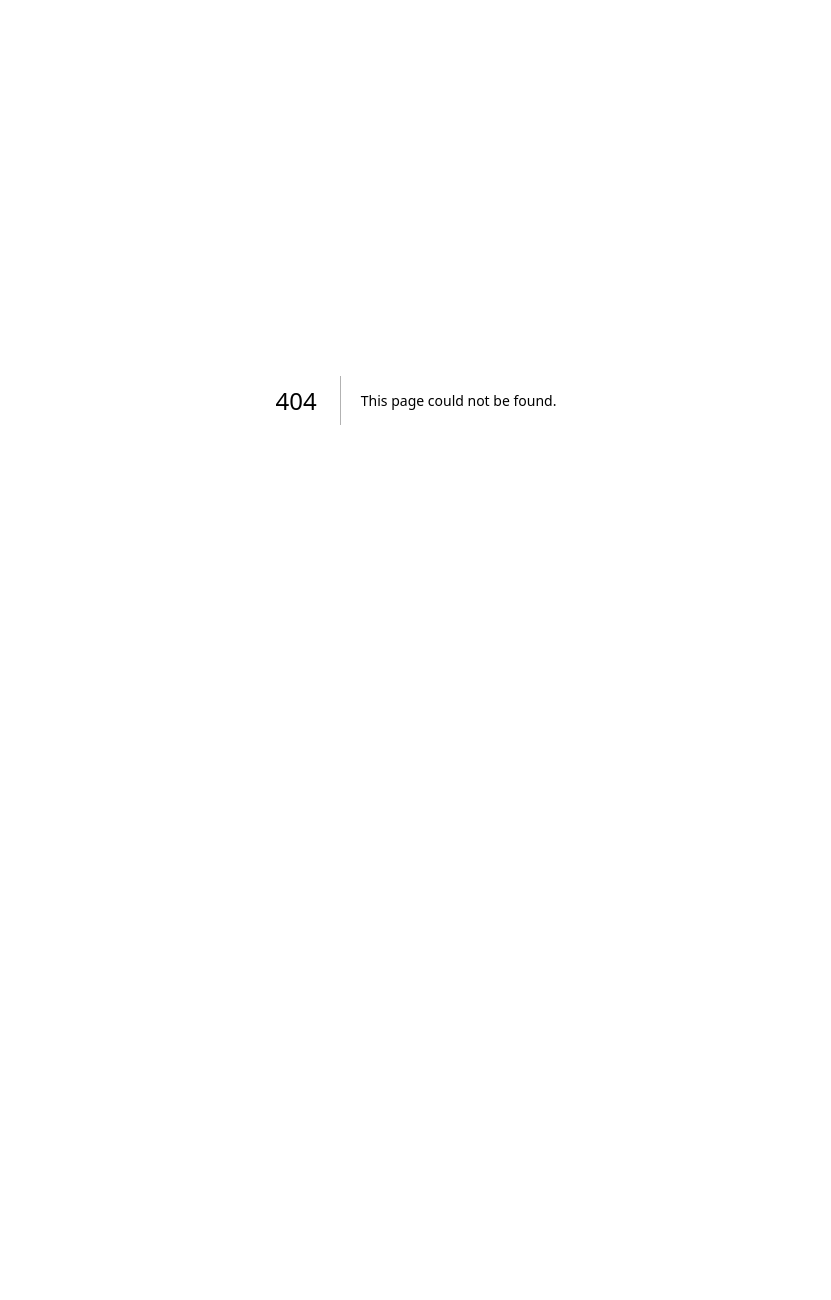
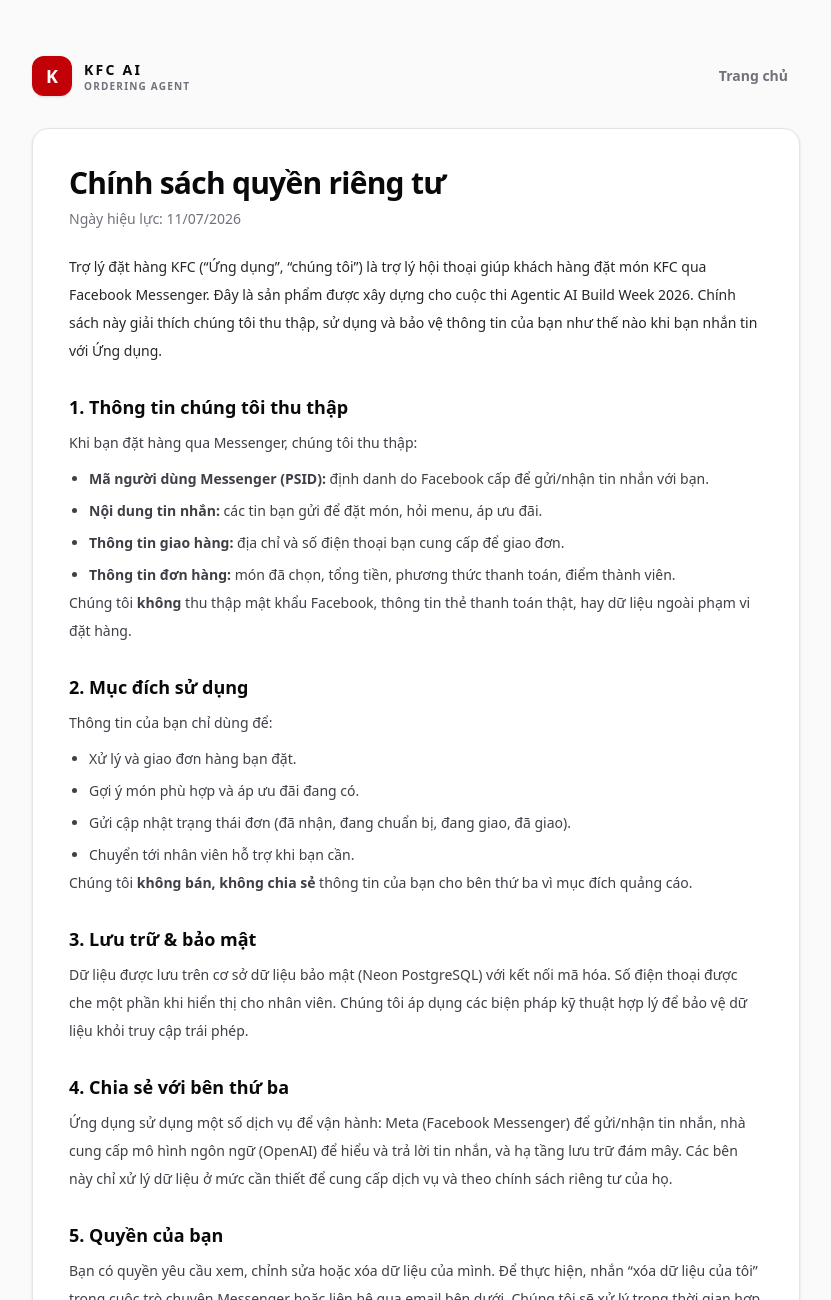
Before and after one commit to lehuubao2909/kfc-ordering-agent, a Next.js app: page /privacy-policy in a window 1280 px wide. Before the commit this address had no page. Shown: the top 1300 px of the page, without its empty margins (224-1055 px from the left). Before the commit the page ends 800 px from the top, so only its background shows below. Built offline with nearby package versions, Linux system fonts and the light colour scheme.

Commit message:
feat: add public privacy policy page for Meta app review

```diff
--- /dev/null
+++ b/src/app/privacy-policy/page.tsx
@@ -0,0 +1,102 @@
+import type { Metadata } from "next";
+import Link from "next/link";
+import { BrandMark } from "@/components/shared/brand-mark";
+
+export const metadata: Metadata = {
+  title: "Chính sách quyền riêng tư · KFC Ordering Agent",
+  description: "Chính sách quyền riêng tư của trợ lý đặt hàng KFC qua Facebook Messenger — dữ liệu thu thập, mục đích sử dụng, lưu trữ và quyền của người dùng.",
+  robots: { index: true, follow: true }, // Facebook crawler + công cụ tìm kiếm phải đọc được
+};
+
+// Trang PUBLIC — không auth, không geo-block (yêu cầu của Meta App Review).
+// Ngày hiệu lực cố định để hiển thị ổn định (dự án hackathon AABW 2026).
+const EFFECTIVE_DATE = "11/07/2026";
+
+export default function PrivacyPolicyPage() {
+  return (
+    <main id="main-content" className="min-h-screen bg-zinc-50 px-5 py-10 text-zinc-800 sm:px-8 sm:py-14">
+      <div className="mx-auto max-w-3xl">
+        <header className="mb-8 flex items-center justify-between gap-4">
+          <BrandMark />
+          <Link href="/" className="rounded-lg px-3 py-2 text-sm font-bold text-zinc-500 hover:bg-zinc-100 hover:text-zinc-950 focus-visible:ring-2 focus-visible:ring-red-600">Trang chủ</Link>
+        </header>
+
+        <article className="prose-kfc rounded-2xl border border-zinc-200 bg-white p-6 shadow-sm sm:p-9">
+          <h1 className="text-2xl font-black tracking-tight text-zinc-950 sm:text-3xl">Chính sách quyền riêng tư</h1>
+          <p className="mt-2 text-sm text-zinc-500">Ngày hiệu lực: {EFFECTIVE_DATE}</p>
+
+          <p className="mt-6 text-sm leading-7">
+            Trợ lý đặt hàng KFC (&ldquo;Ứng dụng&rdquo;, &ldquo;chúng tôi&rdquo;) là trợ lý hội thoại giúp khách hàng đặt món KFC qua
+            Facebook Messenger. Đây là sản phẩm được xây dựng cho cuộc thi Agentic AI Build Week 2026. Chính sách này giải thích
+            chúng tôi thu thập, sử dụng và bảo vệ thông tin của bạn như thế nào khi bạn nhắn tin với Ứng dụng.
+          </p>
+
+          <Section title="1. Thông tin chúng tôi thu thập">
+            Khi bạn đặt hàng qua Messenger, chúng tôi thu thập:
+            <ul className="mt-2 list-disc space-y-1 pl-5">
+              <li><strong>Mã người dùng Messenger (PSID):</strong> định danh do Facebook cấp để gửi/nhận tin nhắn với bạn.</li>
+              <li><strong>Nội dung tin nhắn:</strong> các tin bạn gửi để đặt món, hỏi menu, áp ưu đãi.</li>
+              <li><strong>Thông tin giao hàng:</strong> địa chỉ và số điện thoại bạn cung cấp để giao đơn.</li>
+              <li><strong>Thông tin đơn hàng:</strong> món đã chọn, tổng tiền, phương thức thanh toán, điểm thành viên.</li>
+            </ul>
+            Chúng tôi <strong>không</strong> thu thập mật khẩu Facebook, thông tin thẻ thanh toán thật, hay dữ liệu ngoài phạm vi đặt hàng.
+          </Section>
+
+          <Section title="2. Mục đích sử dụng">
+            Thông tin của bạn chỉ dùng để:
+            <ul className="mt-2 list-disc space-y-1 pl-5">
+              <li>Xử lý và giao đơn hàng bạn đặt.</li>
+              <li>Gợi ý món phù hợp và áp ưu đãi đang có.</li>
+              <li>Gửi cập nhật trạng thái đơn (đã nhận, đang chuẩn bị, đang giao, đã giao).</li>
+              <li>Chuyển tới nhân viên hỗ trợ khi bạn cần.</li>
+            </ul>
+            Chúng tôi <strong>không bán, không chia sẻ</strong> thông tin của bạn cho bên thứ ba vì mục đích quảng cáo.
+          </Section>
+
+          <Section title="3. Lưu trữ & bảo mật">
+            Dữ liệu được lưu trên cơ sở dữ liệu bảo mật (Neon PostgreSQL) với kết nối mã hóa. Số điện thoại được che một phần
+            khi hiển thị cho nhân viên. Chúng tôi áp dụng các biện pháp kỹ thuật hợp lý để bảo vệ dữ liệu khỏi truy cập trái phép.
+          </Section>
+
+          <Section title="4. Chia sẻ với bên thứ ba">
+            Ứng dụng sử dụng một số dịch vụ để vận hành: Meta (Facebook Messenger) để gửi/nhận tin nhắn, nhà cung cấp mô hình
+            ngôn ngữ (OpenAI) để hiểu và trả lời tin nhắn, và hạ tầng lưu trữ đám mây. Các bên này chỉ xử lý dữ liệu ở mức cần
+            thiết để cung cấp dịch vụ và theo chính sách riêng tư của họ.
+          </Section>
+
+          <Section title="5. Quyền của bạn">
+            Bạn có quyền yêu cầu xem, chỉnh sửa hoặc xóa dữ liệu của mình. Để thực hiện, nhắn &ldquo;xóa dữ liệu của tôi&rdquo;
+            trong cuộc trò chuyện Messenger hoặc liên hệ qua email bên dưới. Chúng tôi sẽ xử lý trong thời gian hợp lý.
+          </Section>
+
+          <Section title="6. Lưu giữ dữ liệu">
+            Dữ liệu đơn hàng và hội thoại được lưu trong thời gian cần thiết để phục vụ đặt hàng và hỗ trợ. Đây là sản phẩm
+            trình diễn hackathon; dữ liệu demo có thể được xóa định kỳ.
+          </Section>
+
+          <Section title="7. Thay đổi chính sách">
+            Chúng tôi có thể cập nhật chính sách này. Phiên bản mới nhất luôn hiển thị tại trang này kèm ngày hiệu lực.
+          </Section>
+
+          <Section title="8. Liên hệ">
+            Mọi câu hỏi về quyền riêng tư, vui lòng liên hệ: <a className="font-semibold text-red-700 underline" href="mailto:baole@goku.agency">baole@goku.agency</a>.
+          </Section>
+
+          <p className="mt-8 border-t border-zinc-200 pt-6 text-xs leading-6 text-zinc-400">
+            Đây là sản phẩm dự thi Agentic AI Build Week 2026, không phải ứng dụng chính thức của KFC Việt Nam. Thương hiệu &ldquo;KFC&rdquo;
+            thuộc về chủ sở hữu tương ứng; sử dụng trong phạm vi trình diễn của cuộc thi.
+          </p>
+        </article>
+      </div>
+    </main>
+  );
+}
+
+function Section({ title, children }: { title: string; children: React.ReactNode }) {
+  return (
+    <section className="mt-7">
+      <h2 className="text-lg font-black text-zinc-950">{title}</h2>
+      <div className="mt-2 text-sm leading-7 text-zinc-700">{children}</div>
+    </section>
+  );
+}
```
